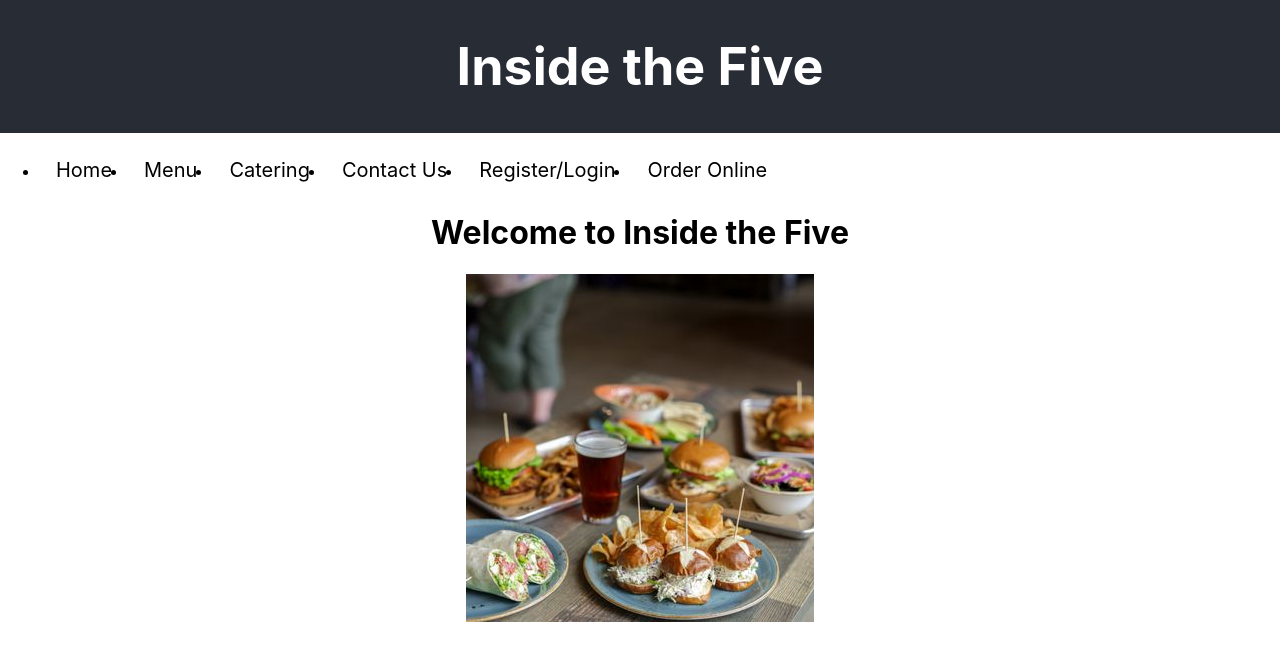
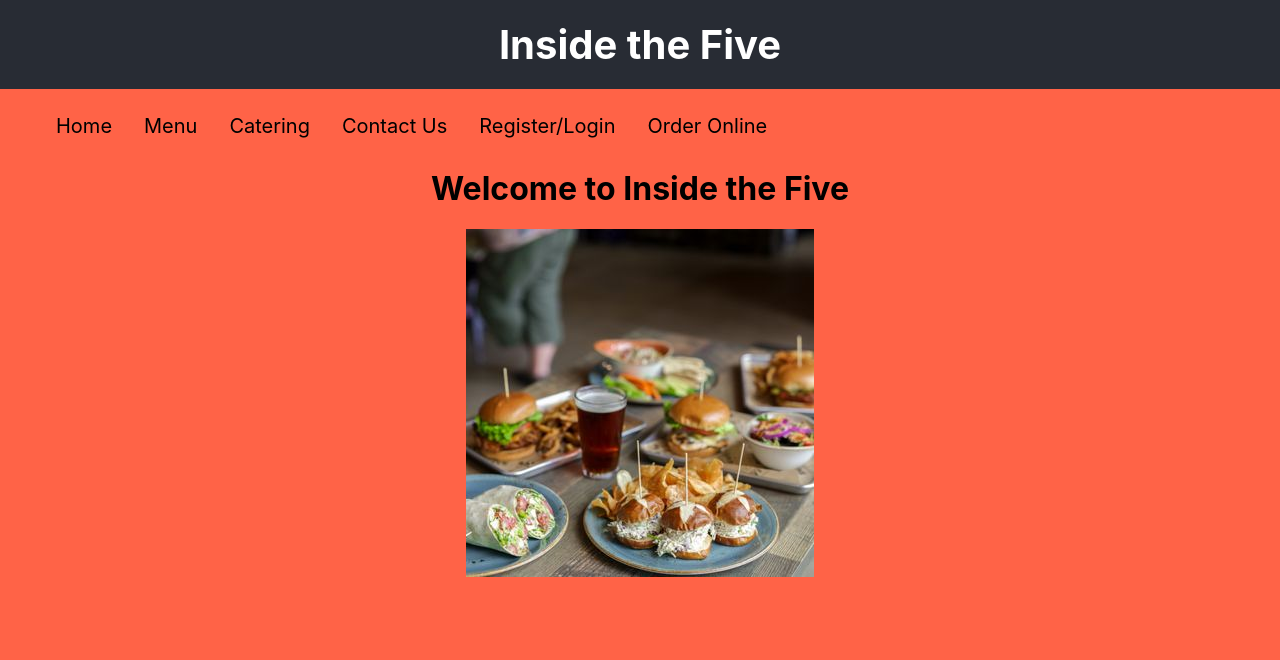
Before and after one commit to OliverQian7/Insidethe5, a React (Create React App) app in the folder client/: page / in a window 1280 px wide. Shown: the top 660 px of the page. Built offline with nearby package versions, Linux system fonts and the light colour scheme.

Commit message:
some css stuff

```diff
--- a/client/package.json
+++ b/client/package.json
@@ -3,6 +3,9 @@
   "version": "0.1.0",
   "private": true,
   "dependencies": {
+    "@emotion/react": "^11.8.1",
+    "@emotion/styled": "^11.8.1",
+    "@mui/material": "^5.5.0",
     "@testing-library/jest-dom": "^5.16.2",
     "@testing-library/react": "^12.1.3",
     "@testing-library/user-event": "^13.5.0",
--- a/client/src/App.css
+++ b/client/src/App.css
@@ -30,6 +30,15 @@ header a {
   width: 100%;
 }
 
+#topthing {
+  color: white;
+}
+
+#mainpage {
+  background-color: tomato;
+  min-height: 90vh;
+}
+
 
 @media (prefers-reduced-motion: no-preference) {
   .App-logo {
@@ -50,6 +59,8 @@ header a {
 
 li {
   float: left;
+  text-decoration: none;
+  list-style-type: none;
 }
 
 li a {
--- a/client/src/App.js
+++ b/client/src/App.js
@@ -1,12 +1,15 @@
 import logo from './logo.svg';
 import './App.css';
 import Tabmanager from './Components/Tabmanager.js'
+/*import * as React from 'react';
+import ReactDOM from 'react-dom';
+import Button from '@mui/material/Button';*/
 
 function App() {
   return (
     <div className="App">
       <header className="App-header">
-        <h1>Inside the Five</h1>
+        <a href = "home" id = "topthing"><h1>Inside the Five</h1></a>
       </header>
       <body>
         <Tabmanager />
@@ -15,4 +18,6 @@ function App() {
   );
 }
 
+//ReactDOM.render(<App />, document.querySelector('#app'));
+
 export default App;
--- a/client/src/Components/Tabmanager.js
+++ b/client/src/Components/Tabmanager.js
@@ -29,8 +29,8 @@ function Tabmanager() {
         setActiveTab(<Order />)
     }
         return (
-            <div>
-                <header>
+            <div id = "mainpage">
+                <header >
                     <ul>
                         <li><a  onClick={handleHome}>Home</a></li>
                         <li><a  onClick={handleMenu}>Menu</a></li>
--- a/client/src/Components/Tabs/Home.js
+++ b/client/src/Components/Tabs/Home.js
@@ -1,4 +1,7 @@
 import pic1 from './Images/pic1.jpg'
+/*import * as React from 'react';
+import ReactDOM from 'react-dom';
+import Button from '@mui/material/Button';*/
 function Home() {
     return (
         <div>
@@ -10,4 +13,5 @@ function Home() {
     )
 }
 
+//ReactDOM.render(<Home />)
 export default Home
```
Also changed, not shown: 1 other file (tests, documents, lock files or other folders).
